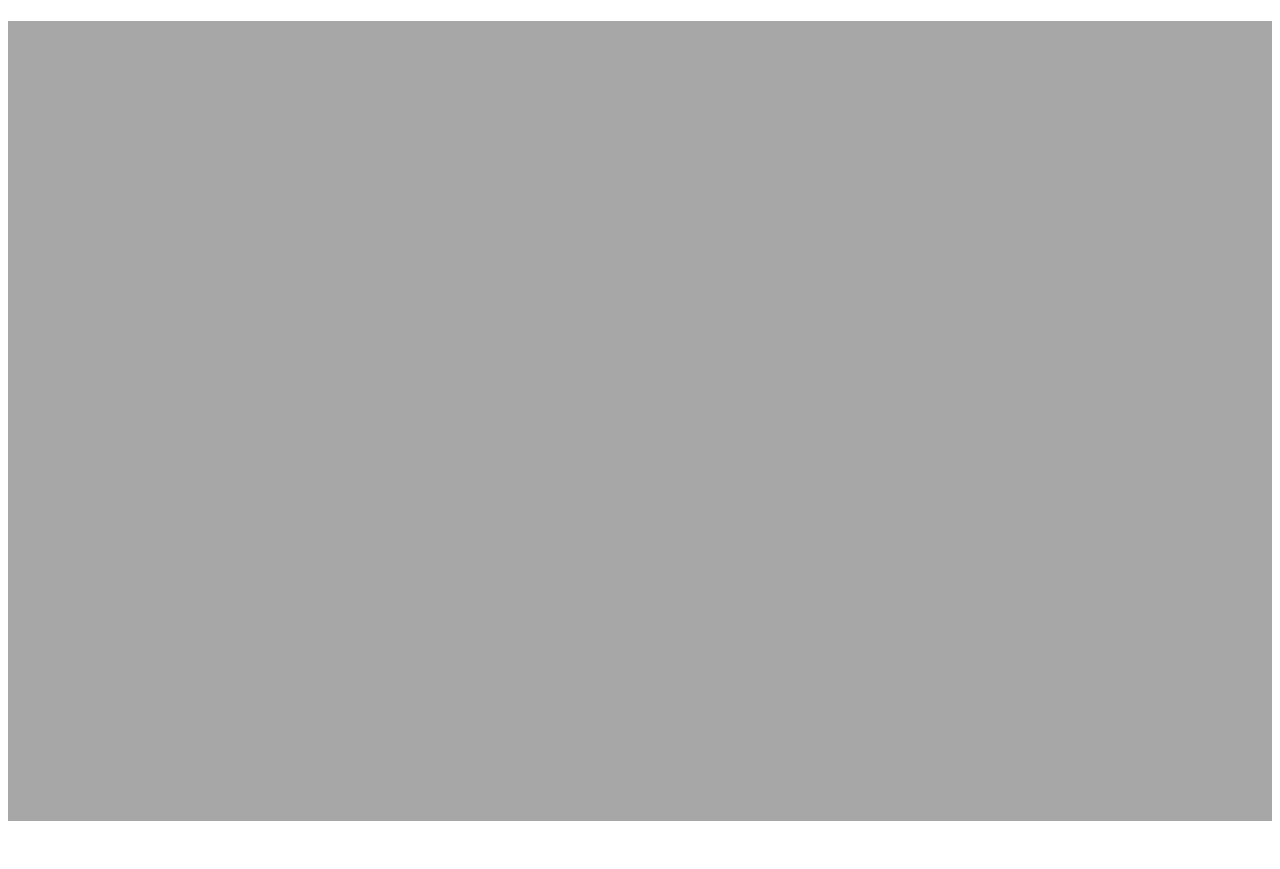
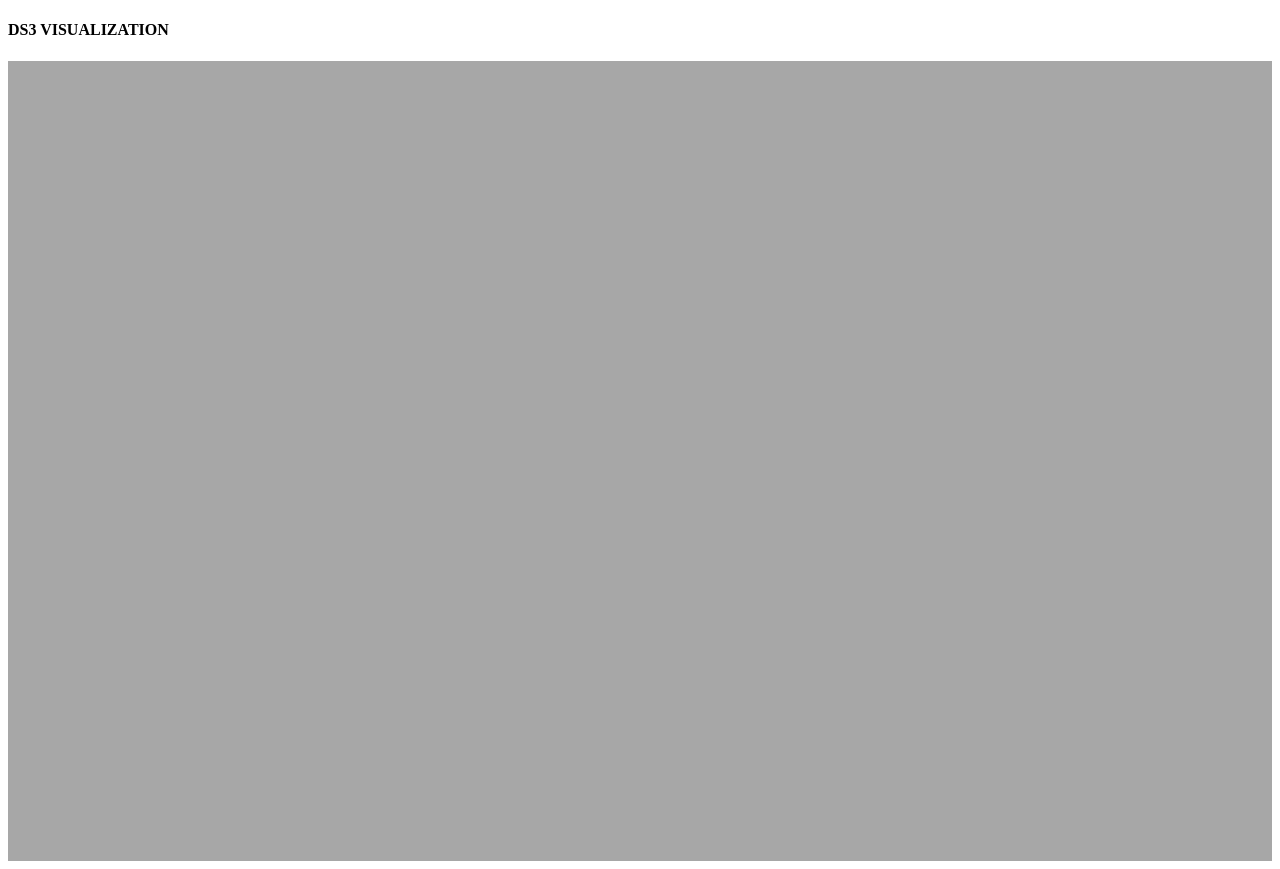
Before and after one commit to Mzonenac/task-Loom-DS3-Data-visualization, a website: page app/index.html in a window 1280 px wide. Before the commit the page ends 829 px from the top, so only its background shows below. Drawn offline with nearby package versions, Linux system fonts and the light colour scheme; files that its build step writes are made by us from their sources.

Commit message:
check update

```diff
--- a/app/index.html
+++ b/app/index.html
@@ -7,7 +7,7 @@
 </head>
 <body ng-app="d3App">
     <header>
-     <h4></h4>
+     <h4>DS3 VISUALIZATION</h4>
     </header>
     <div class="wrapper" ng-controller="AppCtrl">
         <gh-visualization val="data"></gh-visualization>
```
